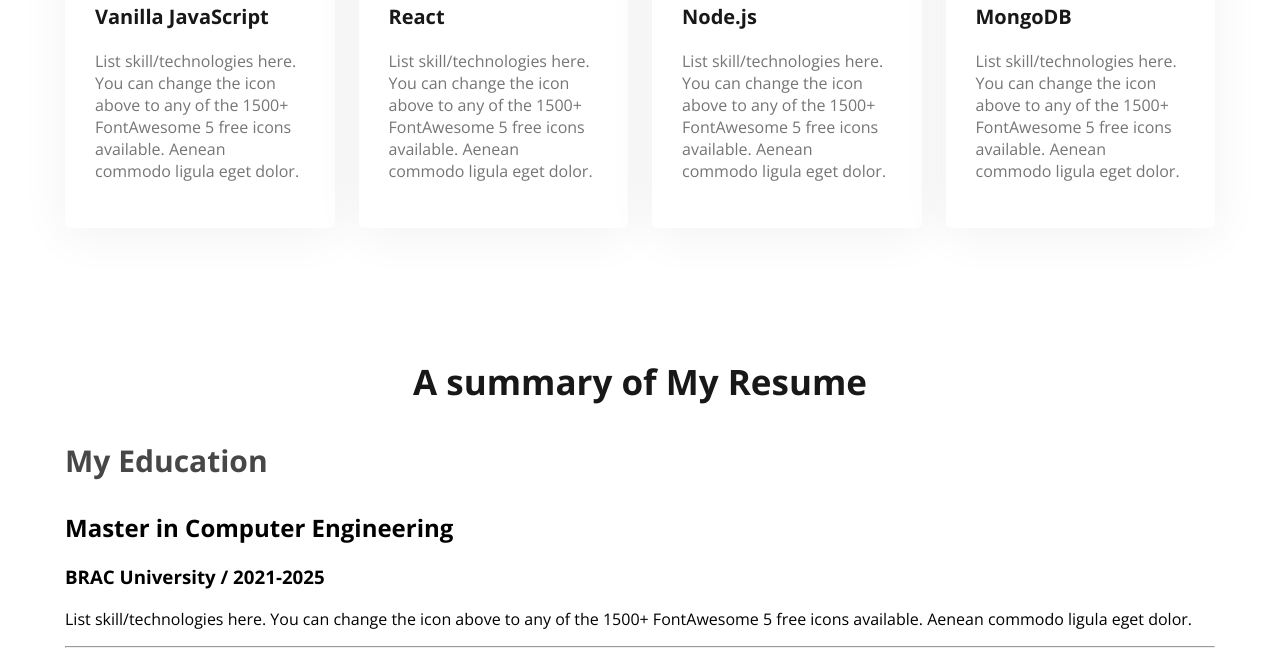
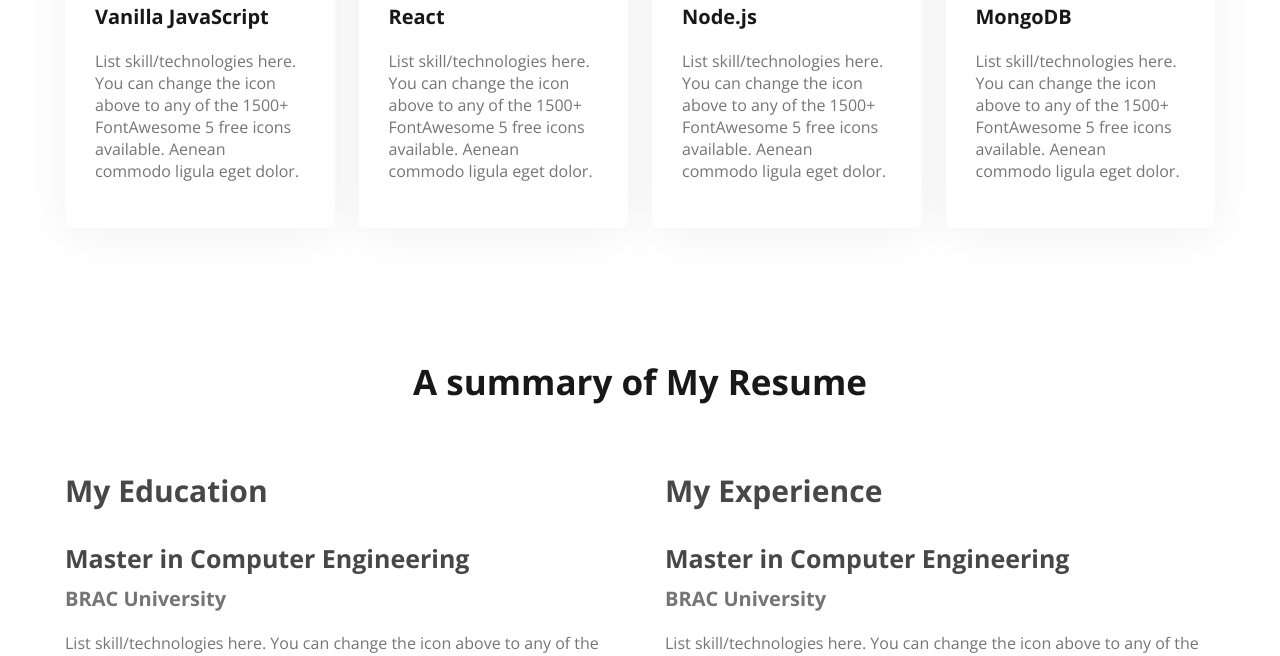
Before and after one commit to Ishrat2413/webdeveloper-portfolio, a plain HTML site: page index.html in a window 1280 px wide. Shown: the part 2138-2794 px from the top of the page. Drawn offline with nearby package versions, Linux system fonts and the light colour scheme.

Commit message:
finished the resume section

```diff
--- a/index.html
+++ b/index.html
@@ -92,49 +92,52 @@
 
                     <div class="resume-item">
                         <h2 class="resume-item-title">Master in Computer Engineering</h2>
-                        <h3 class="resume-item-inst">BRAC University / 2021-2025</h3>
+                        <h3 class="resume-item-inst">BRAC University</h3>
                         <p class="resume-item-disc">List skill/technologies here. You can change the icon above
                             to any of the 1500+ FontAwesome 5 free icons available. Aenean commodo ligula eget dolor.</p>
                     </div>
                     <hr>
                     <div class="resume-item">
                         <h2 class="resume-item-title">Master in Computer Engineering</h2>
-                        <h3 class="resume-item-inst">BRAC University / 2021-2025</h3>
+                        <h3 class="resume-item-inst">BRAC University</h3>
                         <p class="resume-item-disc">List skill/technologies here. You can change the icon above
                             to any of the 1500+ FontAwesome 5 free icons available. Aenean commodo ligula eget dolor.</p>
                     </div>
                     <hr>
                     <div class="resume-item">
                         <h2 class="resume-item-title">Master in Computer Engineering</h2>
-                        <h3 class="resume-item-inst">BRAC University / 2021-2025</h3>
+                        <h3 class="resume-item-inst">BRAC University</h3>
                         <p class="resume-item-disc">List skill/technologies here. You can change the icon above
                             to any of the 1500+ FontAwesome 5 free icons available. Aenean commodo ligula eget dolor.</p>
                     </div>
-
+                </div>
                 <div class="resume-column">
                     <h3 class="resume-column-title">My Experience</h3>
 
                     <div class="resume-item">
                         <h2 class="resume-item-title">Master in Computer Engineering</h2>
-                        <h3 class="resume-item-inst">BRAC University / 2021-2025</h3>
+                        <h3 class="resume-item-inst">BRAC University</h3>
                         <p class="resume-item-disc">List skill/technologies here. You can change the icon above
                             to any of the 1500+ FontAwesome 5 free icons available. Aenean commodo ligula eget dolor.</p>
                     </div>
                     <hr>
                     <div class="resume-item">
                         <h2 class="resume-item-title">Master in Computer Engineering</h2>
-                        <h3 class="resume-item-inst">BRAC University / 2021-2025</h3>
+                        <h3 class="resume-item-inst">BRAC University</h3>
                         <p class="resume-item-disc">List skill/technologies here. You can change the icon above
                             to any of the 1500+ FontAwesome 5 free icons available. Aenean commodo ligula eget dolor.</p>
                     </div>
                     <hr>
                     <div class="resume-item">
                         <h2 class="resume-item-title">Master in Computer Engineering</h2>
-                        <h3 class="resume-item-inst">BRAC University / 2021-2025</h3>
+                        <h3 class="resume-item-inst">BRAC University</h3>
                         <p class="resume-item-disc">List skill/technologies here. You can change the icon above
                             to any of the 1500+ FontAwesome 5 free icons available. Aenean commodo ligula eget dolor.</p>
                     </div>
                 </div>
+            </div>
+            <div class="download-cv">
+                <button class="btn-prm">Download CV</button>
             </div>
         </section>
     </main>
--- a/style/portfolio.css
+++ b/style/portfolio.css
@@ -10,9 +10,10 @@ body {
     background: #FD6E0A;
     border: 0;
     color: var(--White-Color, #FFF);
-    font-size: 20px;
+    font-size: 22px;
     line-height: normal;
     padding: 14px 32px;
+
 }
 .section-title{
     color: #181818;
@@ -166,3 +167,32 @@ main section {
     font-size: 30px;
     font-weight: 700;
 }
+.resume-container{
+    display: flex;
+    gap: 50px;
+}
+.resume-item-title{
+    color: #474747;
+    font-size: 25px;
+    font-weight: 700;
+    margin-bottom: 10px;
+}
+.resume-item-inst{
+    color: #757575;
+    font-size: 20px;
+    font-weight: 600;
+    margin-bottom: 20px;
+    margin-top: 0px;
+}
+.resume-item-disc{
+    color: var(--Dark-03, #757575);
+    font-size: 16px;
+    font-weight: 400;
+}
+.resume-container hr{
+    margin: 20px;
+}
+.download-cv{
+    text-align: center;
+    margin-top: 50px;
+}
```
